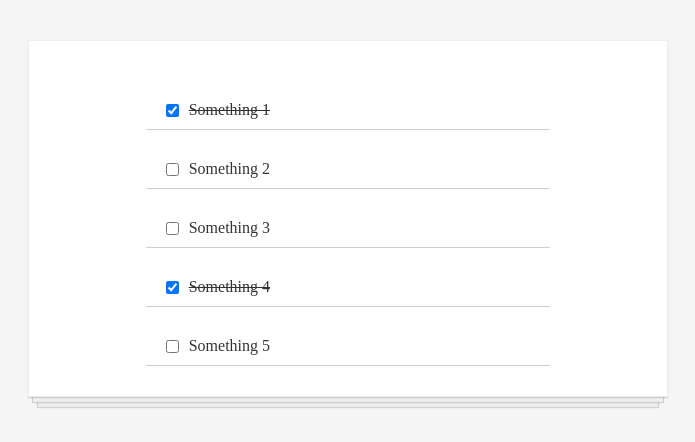
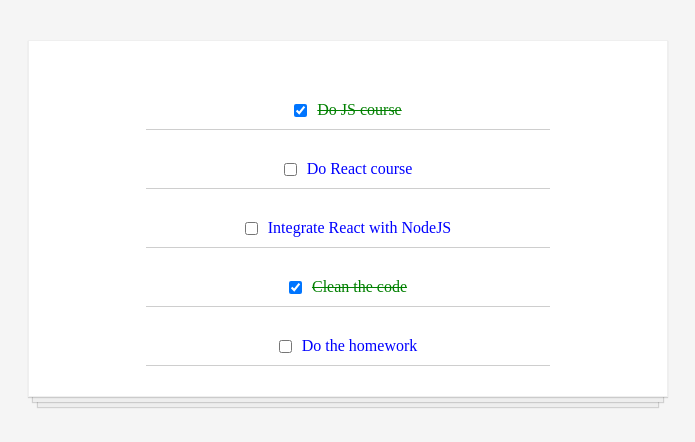
Before and after one commit to rorvts/react-meme-generator, a React (Create React App) app in the folder todo/: page / in a window 1280 px wide. Shown: the top 442 px of the page, without its empty margins (292-987 px from the left). Built offline with nearby package versions, Linux system fonts and the light colour scheme.

Commit message:
Mariao Challange

```diff
--- a/todo/src/App.js
+++ b/todo/src/App.js
@@ -20,6 +20,7 @@
         }
         return td
       })
+      newArray.sort(a => a.completed)
       return { todo: newArray }
     });
   }
--- a/todo/src/components/List/List.js
+++ b/todo/src/components/List/List.js
@@ -3,11 +3,11 @@
 
 const List = (props) => {
   return (
-    <div className="todo-item">
+    <div className="todo-item" style={{display: "flex", justifyContent: "center"}}>
       <input type="checkbox"
         checked={props.list.completed}
         onChange={() => props.method(props.list.id)} />
-      <p style={props.list.completed ? {textDecoration: "line-through"} : {textDecoration: "none"}}>{props.list.text}</p>
+      <p style={props.list.completed ? {textDecoration: "line-through", color: "green"} : {textDecoration: "none", color: "blue"}}>{props.list.text}</p>
     </div>
   );
 }
--- a/todo/src/todoData.js
+++ b/todo/src/todoData.js
@@ -1,27 +1,27 @@
 const toDo = [
   {
     id: 1,
-    text: "Something 1",
+    text: "Do JS course",
     completed: true
   },
   {
     id: 2,
-    text: "Something 2",
+    text: "Do React course",
     completed: false
   },
   {
     id: 3,
-    text: "Something 3",
+    text: "Integrate React with NodeJS",
     completed: false
   },
   {
     id: 4,
-    text: "Something 4",
+    text: "Clean the code",
     completed: true
   },
   {
     id: 5,
-    text: "Something 5",
+    text: "Do the homework",
     completed: false
   },
 ];
```
